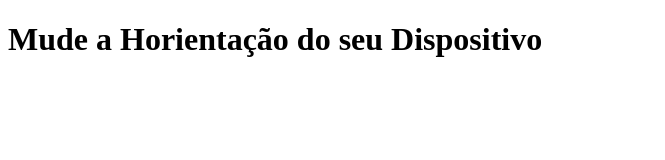
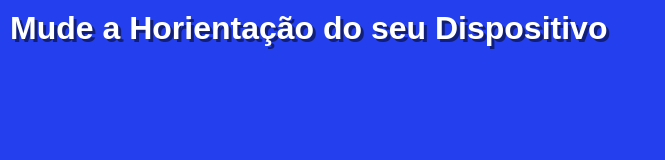
Before and after one commit to Guillermomarcon/html-css, a plain HTML site: page capitulo25/mq002/index.html in a window 1280 px wide. Shown: the whole page, without its empty margins (0-665 px from the left). Drawn offline with Linux system fonts and the light colour scheme.

Commit message:
mudança de posição

```diff
--- a/capitulo25/mq002/estilos/style.css
+++ b/capitulo25/mq002/estilos/style.css
@@ -1,3 +1,21 @@
 @charset "UTF-8";
 
 /*Configurações gerais*/
+
+* {
+    margin: 0px;
+    padding: 0px;
+    font-family: Arial, Helvetica, sans-serif;
+}
+
+html, body {
+    width: 100vw;
+    height: 100vh;
+    background-color:#233fee ;
+}
+
+h1 {
+    color: white;
+    text-shadow: 3px 3px 0px #111f79;
+    padding: 10px;
+}
```
Also changed, not shown: capitulo25/mq002/estilos/retrato.css (line endings or trailing spaces).
